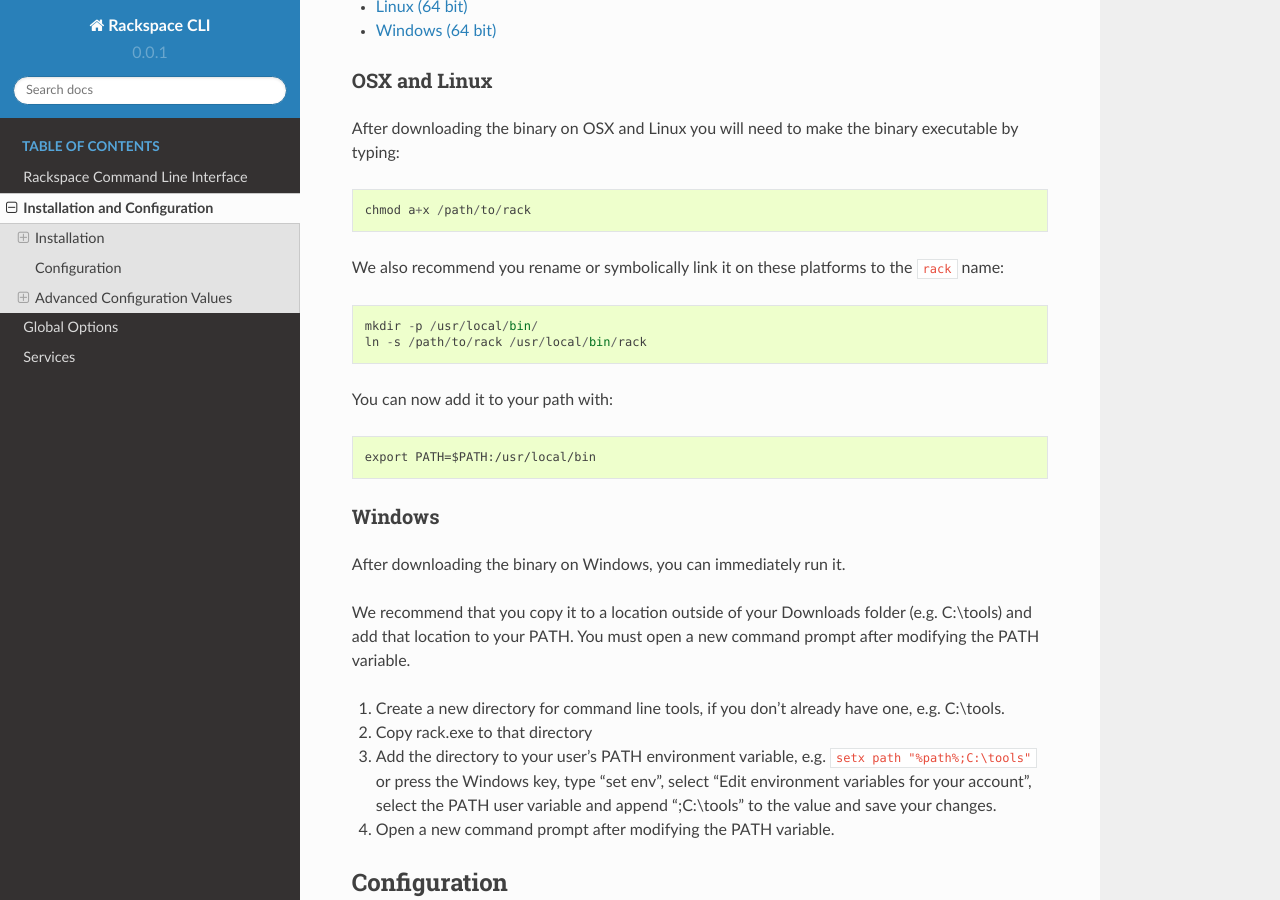
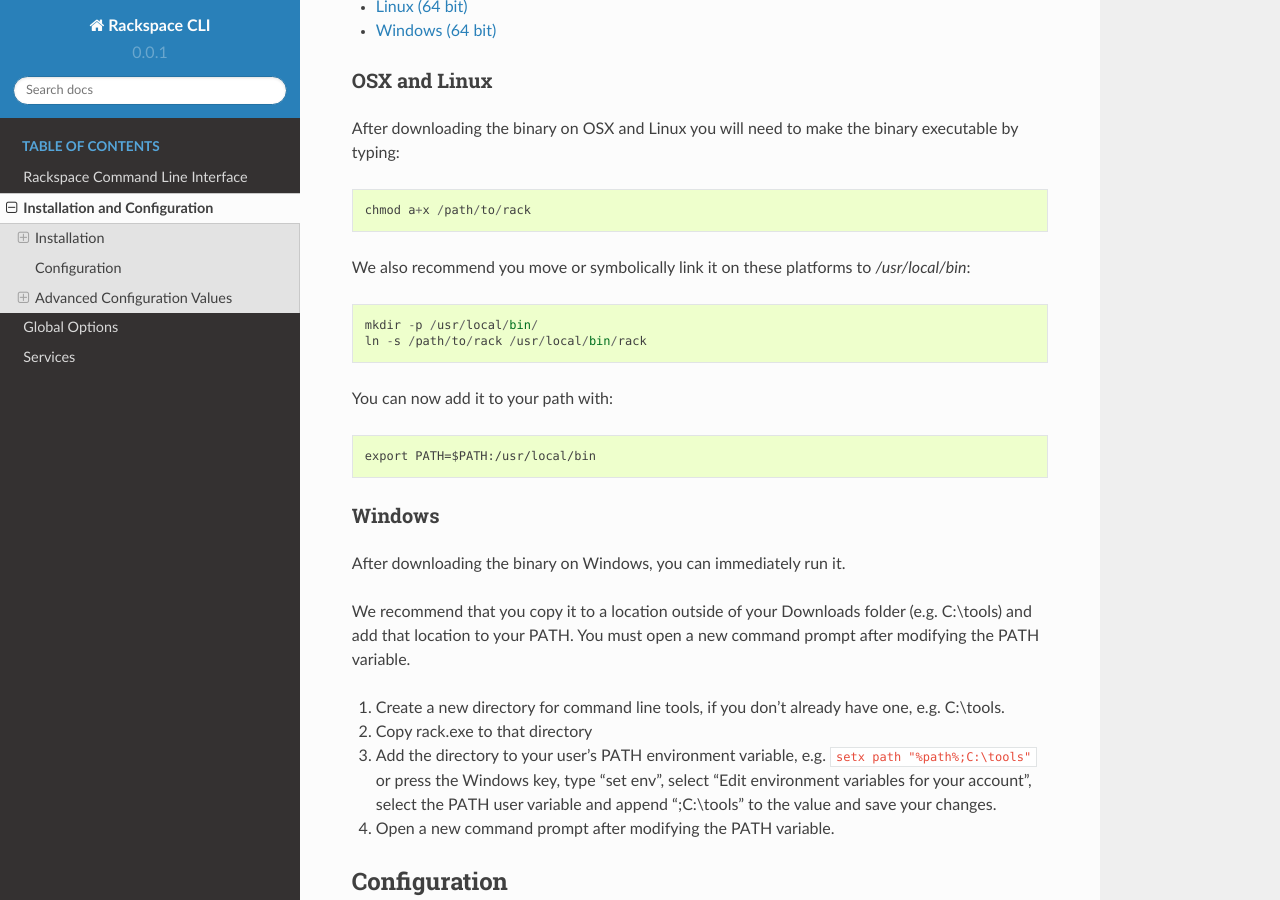
Before and after one commit to rackspace/rack, a Sphinx documentation site: the page built from docs/configuration.rst, in a window 1280 px wide and 900 px high, scrolled down 539 px. Built offline with Sphinx 7.4.7 and the Read the Docs theme 2.0.0, drawn with Linux system fonts in a browser that asks for light colours.

Commit message:
Update the /usr/local/bin section

```diff
--- a/docs/configuration.rst
+++ b/docs/configuration.rst
@@ -29,8 +29,7 @@
 
     chmod a+x /path/to/rack
 
-We also recommend you rename or symbolically link it on these platforms to the
-``rack`` name::
+We also recommend you move or symbolically link it on these platforms to `/usr/local/bin`::
 
     mkdir -p /usr/local/bin/
     ln -s /path/to/rack /usr/local/bin/rack
```
